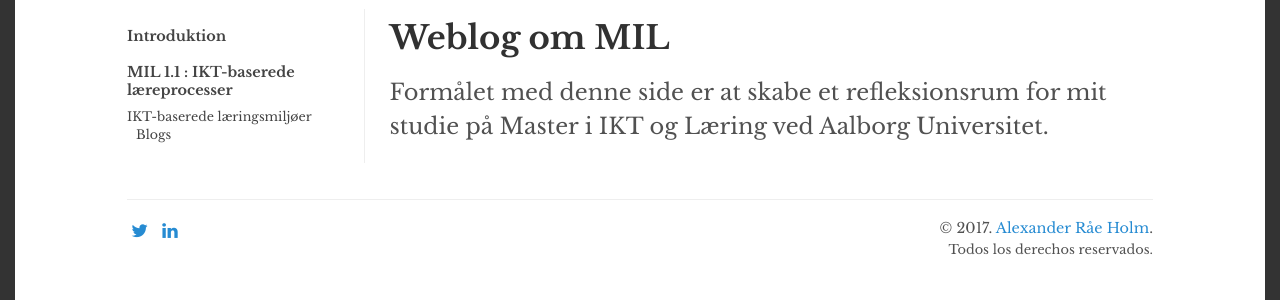
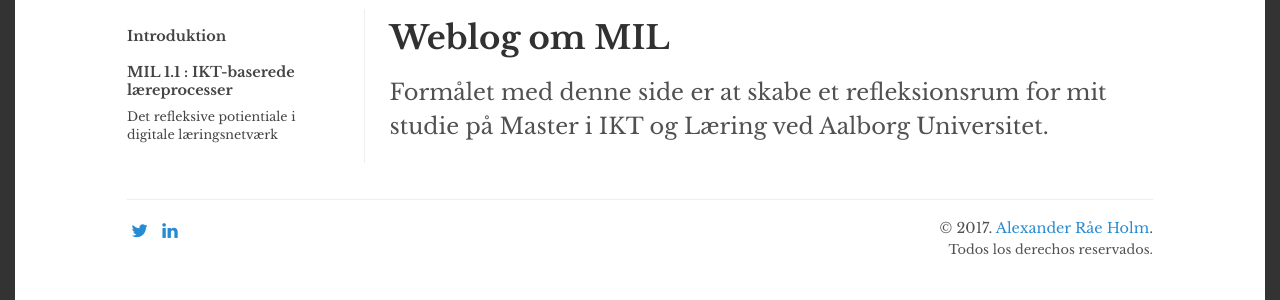
Before and after one commit to alexanderrae/educational-blogging, a Jekyll site: the page built from index.html, in a window 1280 px wide. Shown: the part 165-465 px from the top of the page. Built offline with Jekyll 4.4.1, drawn with Linux system fonts in a browser that asks for light colours; the list of posts is cut into pages by our own code.

Commit message:
Update sidebar.yml

```diff
--- a/_data/sidebar.yml
+++ b/_data/sidebar.yml
@@ -3,8 +3,8 @@
 - title: "MIL 1.1 : IKT-baserede læreprocesser"
   url: mil-1-dot-1
   subcaps:
-  - url: ikt-baserede-læringsmiljøer
-    title: "IKT-baserede læringsmiljøer"
-    subsubcaps:
-      - url: weblogs
-        title: "Blogs"
+  - url: bloggen-som-reflektionsvaerktoej-i-egen-praksis
+    title: "Bloggen som refleksionsværktøj i egen praksis"
+  subcaps:
+  - url: det-refleksive-potentiale-i-digitale-laeringsnetvaerk
+    title: "Det refleksive potientiale i digitale læringsnetværk"
```
